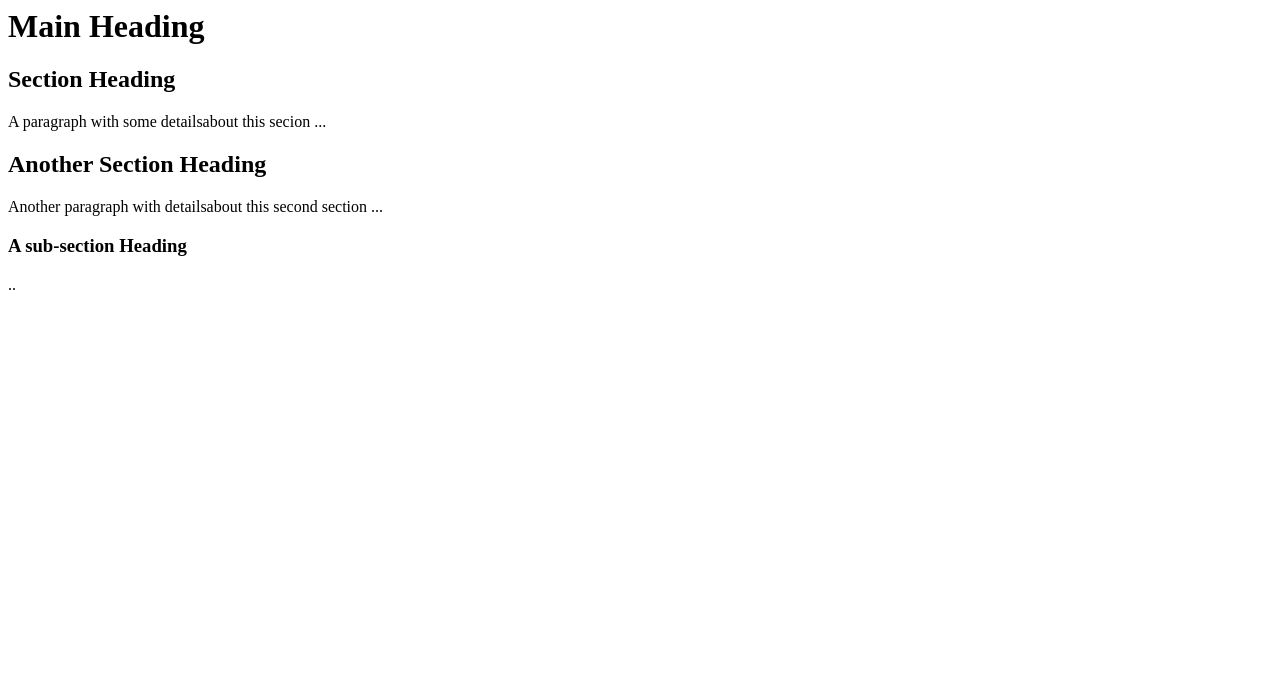
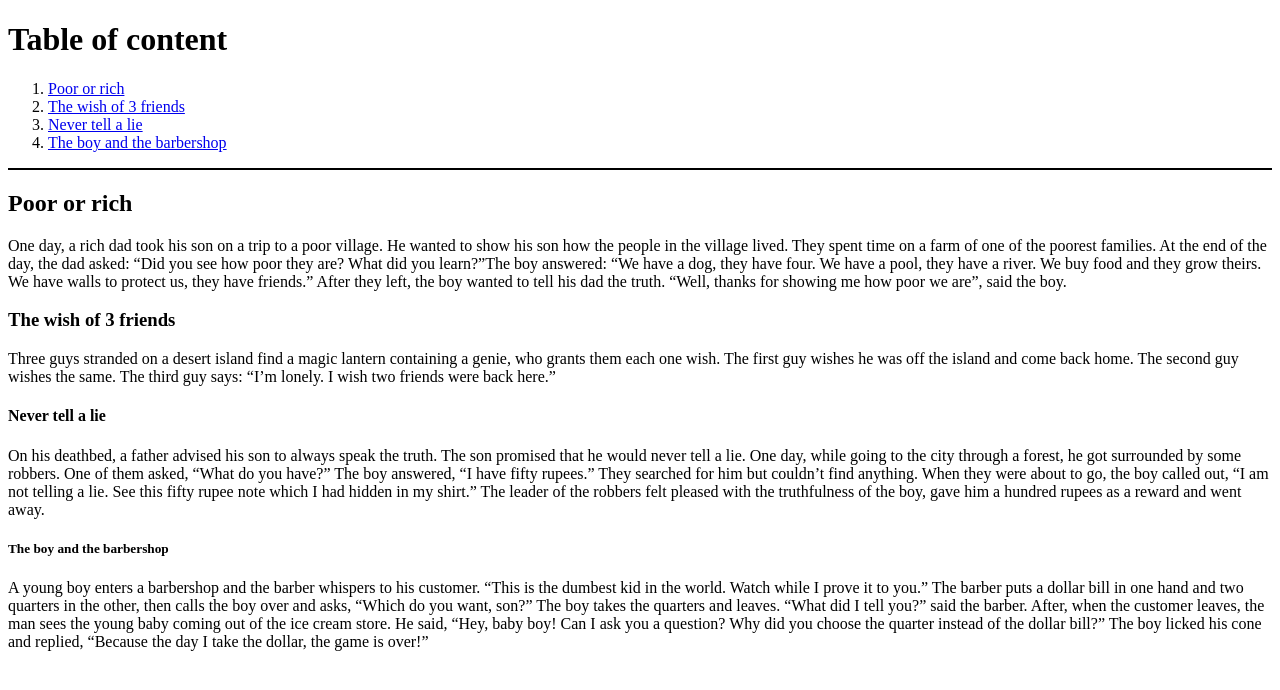
Before and after one commit to Nguyenhue1812/Nguyenhue1812.github.io, a plain HTML site: page index.html in a window 1280 px wide. Drawn offline with Linux system fonts and the light colour scheme.

Commit message:
bt tuan4

```diff
--- a/index.html
+++ b/index.html
@@ -1,6 +1,49 @@
-<h1>Main
-  Heading</h1><h2>Section
-    Heading</h2><p>A paragraph with some detailsabout this secion ...</p>
-<h2>Another Section Heading</h2><p>Another paragraph with detailsabout this second section ...</p>
-<h3>A sub-section Heading</h3><p>..
-</p>
+<!DOCTYPE html>
+<html lang="en">
+<head>
+  <meta charset="UTF-8">
+  <meta name="viewport" content="width=device-width, initial-scale=1.0">
+  <title>Page Structure and Content Models</title>
+</head>
+<body>
+  <head>
+<h1> Table of content </h1>
+  </head>
+  <nav>
+    <ol>
+    <li><a href ="#">Poor or rich</a></li>
+    <li><a href="#">The wish of 3 friends</a></li>
+    <li><a href="#">Never tell a lie</a></li>
+    <li><a href="#">The boy and the barbershop</a></li>
+  </ol>
+  </nav>
+  <hr color="black"/>
+  <main>
+    <article>
+      <h2> Poor or rich</h2>
+      <p>One day, a rich dad took his son on a trip to a poor village. He wanted to show his son how the people in the village lived. They spent time on a farm of one of the poorest families.
+        At the end of the day, the dad asked: “Did you see how poor they are? What did you learn?”The boy answered: “We have a dog, they have four. We have a pool, they have a river. We buy food and they grow theirs. We have walls to protect us, they have friends.”
+        After they left, the boy wanted to tell his dad the truth. “Well, thanks for showing me how poor we are”, said the boy.
+
+      </p>
+      <h3>The wish of 3 friends</h3>
+      <P>Three guys stranded on a desert island find a magic lantern containing a genie, who grants them each one wish.
+        The first guy wishes he was off the island and come back home.
+         The second guy wishes the same.
+        The third guy says: “I’m lonely. I wish two friends were back here.”</P>
+        <h4>Never tell a lie</h4>
+        <p>On his deathbed, a father advised his son to always speak the truth. The son promised that he would never tell a lie.
+          One day, while going to the city through a forest, he got surrounded by some robbers. One of them asked, “What do you have?” The boy answered, “I have fifty rupees.”
+           They searched for him but couldn’t find anything. When they were about to go, the boy called out, “I am not telling a lie. See this fifty rupee note which I had hidden in my shirt.”
+          The leader of the robbers felt pleased with the truthfulness of the boy, gave him a hundred rupees as a reward and went away.</p>
+          <h5>The boy and the barbershop</h5>
+          <p>A young boy enters a barbershop and the barber whispers to his customer. “This is the dumbest kid in the world. Watch while I prove it to you.”
+             The barber puts a dollar bill in one hand and two quarters in the other, then calls the boy over and asks, “Which do you want, son?” The boy takes the quarters and leaves.
+             “What did I tell you?” said the barber. After, when the customer leaves, the man sees the young baby coming out of the ice cream store.
+              He said, “Hey, baby boy! Can I ask you a question? Why did you choose the quarter instead of the dollar bill?”
+            The boy licked his cone and replied, “Because the day I take the dollar, the game is over!”</p>
+    </article>
+
+  </main>
+</body>
+</html>
```
